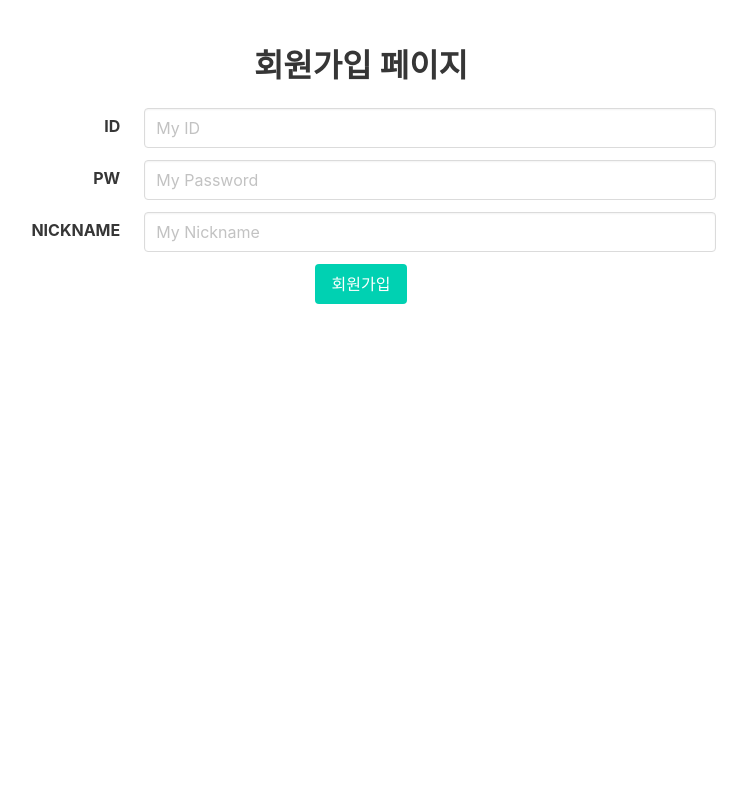
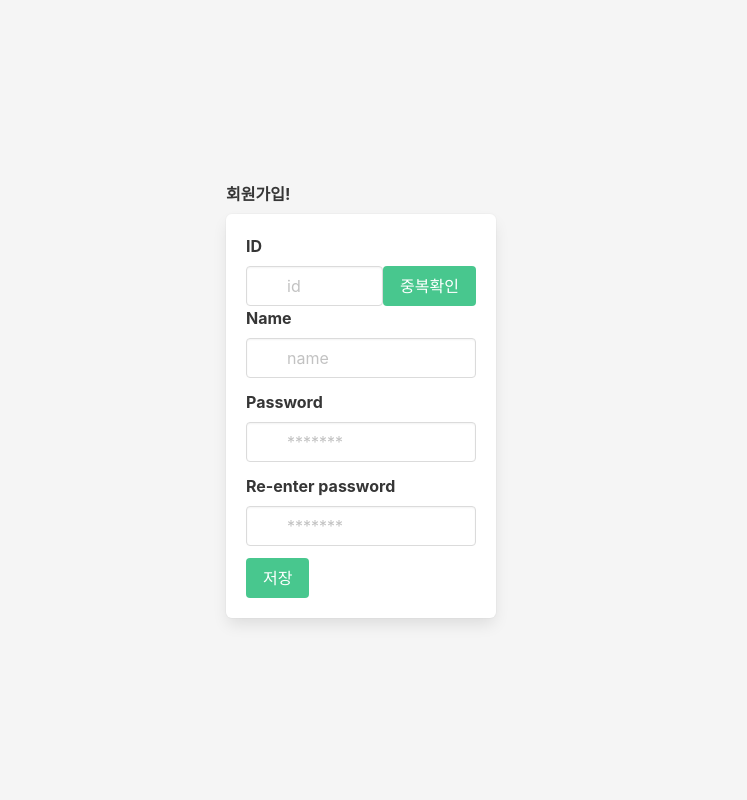
Before and after one commit to SangHoonly/stock_team4, a Flask app: template templates/sign_up.html in a window 1280 px wide. Shown: the whole page, without its empty margins (279-1026 px from the left). Run offline with Flask 2, Linux system fonts and the light colour scheme; the template is opened without the code that fills it, so the values that code supplies are empty; some libraries are stand-ins or nearby versions.

Commit message:
회원가입 수정

```diff
--- a/templates/sign_up.html
+++ b/templates/sign_up.html
@@ -1,88 +1,169 @@
-<!doctype html>
+<!DOCTYPE html>
 <html lang="en">
 <head>
-
-        <!-- Webpage Title -->
-        <title>Hello, world!</title>
-
-        <!-- Required meta tags -->
     <meta charset="utf-8">
     <meta name="viewport" content="width=device-width, initial-scale=1, shrink-to-fit=no">
+    <title>회원가입 테스트</title>
 
-        <!-- Bulma CSS -->
+    <!-- Bulma CSS 링크 -->
     <link rel="stylesheet" href="https://cdn.jsdelivr.net/npm/bulma@0.9.1/css/bulma.min.css">
-        <!-- JS -->
     <script src="https://ajax.googleapis.com/ajax/libs/jquery/3.4.1/jquery.min.js"></script>
     <script src="https://cdnjs.cloudflare.com/ajax/libs/jquery-cookie/1.4.1/jquery.cookie.js"></script>
+    <script>
+        let idcheck = false
+        function sign_up() {
+            let username = $("#input-username").val()
+            let userid = $("#input-userid").val()
+            let password = $("#input-password").val()
+            let password2 = $("#input-password2").val()
+            console.log(userid, username, password, password2)
 
-        <script>
-            // 간단한 회원가입 함수입니다.
-            // 아이디, 비밀번호, 닉네임을 받아 DB에 저장합니다.
-            function register() {
+
+            if (!idcheck) {
+                alert("아이디 중복확인을 해주세요.")
+                return;
+            }
+            if (username == "") {
+                alert("이름를 입력해주세요.")
+                $("#input-username").focus()
+                return;
+            }
+            if (password == "") {
+                alert("비밀번호를 입력해주세요.")
+                $("#input-password").focus()
+                return;
+            } else if (!is_password(password)) {
+                alert("비밀번호의 형식을 확인해주세요. 영문과 숫자 필수 포함, 특수문자(!@#$%^&*) 사용가능 5-20자")
+                $("#input-password").focus()
+                return;
+            }
+            if (password2 == "") {
+                alert("비밀번호를 입력해주세요.")
+                $("#input-password2").focus()
+                return;
+            } else if (password2 != password) {
+                alert("비밀번호가 일치하지 않습니다.")
+                $("#input-password2").focus()
+                return;
+            }
             $.ajax({
                 type: "POST",
                 url: "/api/register",
                 data: {
-                        id_give: $('#userid').val(),
-                        pw_give: $('#userpw').val(),
-                        nickname_give: $('#usernick').val()
+                    id_give: userid,
+                    pw_give: password,
+                    nickname_give: username
                 },
                 success: function (response) {
-                        if (response['result']) {
-                            alert('회원가입이 완료되었습니다.')
-                            window.location.href = '/login'
-                        } else {
-                            alert(response['msg'])
+                    alert("회원가입을 축하드립니다!")
+                    window.location.replace("/login")
                 }
-                    }
-                })
+            });
         }
 
+        function is_nickname(asValue) {
+            var regExp = /^(?=.*[a-zA-Z])[-a-zA-Z0-9_.]{2,10}$/;
+            return regExp.test(asValue);
+        }
+
+        function is_password(asValue) {
+            var regExp = /^(?=.*\d)(?=.*[a-zA-Z])[0-9a-zA-Z!@#$%^&*]{5,20}$/;
+            return regExp.test(asValue);
+        }
+
+        function check_dup() {
+            let username = $("#input-userid").val()
+            console.log(username)
+            if (username == "") {
+                alert("아이디를 입력해주세요.")
+                $("#input-userid").focus()
+                idcheck = false
+                return;
+            }
+            if (!is_nickname(username)) {
+                alert("아이디의 형식을 확인해주세요. 영문과 숫자, 일부 특수문자(._-) 사용 가능. 2-10자 길이")
+                $("#input-userid").focus()
+                idcheck = false
+                return;
+            }
+            $("#dup-btn").addClass("is-loading")
+            $.ajax({
+                type: "POST",
+                url: "/api/check-dup",
+                data: {
+                    userid_give: username
+                },
+                success: function (response) {
+                    if (response["exists"]) {
+                        alert("존재하는 아이디 입니다.")
+                        $("#input-userid").focus()
+                        idcheck = false
+                    } else {
+                        alert("사용할 수 있는 아이디입니다.")
+                        $("#input-userid").attr("disabled", true);
+                        idcheck = true
+                    }
+                    $("#dup-btn").removeClass("is-loading")
+                }
+            });
+        }
     </script>
 </head>
 <body>
-        <div class="section has-text-centered">
-            <h1 class="title">회원가입 페이지</h1>
-            <div class="container" style="width:60%">
-                <div class="field is-horizontal">
-                    <div class="field-label is-normal">
-                        <label class="label" for="userid">ID</label>
+<section class="hero is-light is-fullheight">
+    <div class="hero-body">
+        <div class="container">
+            <div class="columns is-centered">
+                <div class="column is-5-tablet is-4-desktop is-3-widescreen">
+                    <label for="" class="label">회원가입!</label>
+                    <div class="box">
+                        <div class="field">
+                            <label for="" class="label">ID</label>
+                            <div class="control has-icons-left" style="display: flex">
+                                <input id="input-userid" type="text" placeholder="id" class="input">
+                                <button class="button is-success" id="dup-btn" onclick="check_dup()">
+                                    중복확인
+                                </button>
+                                <span class="icon is-small is-left">
+                                    <i class="fa fa-envelope"></i>
+                                </span>
                             </div>
-                    <div class="field-body">
+                            <label for="" class="label">Name</label>
+                            <div class="control has-icons-left">
+                                <input id="input-username" type="text" placeholder="name" class="input">
+                                <span class="icon is-small is-left">
+                                    <i class="fa fa-envelope"></i>
+                                </span>
+                            </div>
+                        </div>
                         <div class="field">
-                            <div class="control">
-                                <input type="text" class="input" id="userid" aria-describedby="emailHelp"
-                                       placeholder="My ID">
+                            <label for="" class="label">Password</label>
+                            <div class="control has-icons-left">
+                                <input id="input-password" type="password" placeholder="*******" class="input" >
+                                <span class="icon is-small is-left">
+                                    <i class="fa fa-lock"></i>
+                                </span>
+                            </div>
+                        </div>
+                        <div class="field">
+                            <label for="" class="label">Re-enter password</label>
+                            <div class="control has-icons-left">
+                                <input id="input-password2" type="password" placeholder="*******" class="input">
+                                <span class="icon is-small is-left">
+                                    <i class="fa fa-lock"></i>
+                                </span>
+                            </div>
+                        </div>
+                        <div class="field">
+                            <button class="button is-success" onclick="sign_up()">
+                                저장
+                            </button>
                         </div>
                     </div>
                 </div>
             </div>
-                <div class="field is-horizontal">
-                    <div class="field-label is-normal">
-                        <label class="label" for="userpw">PW</label>
-                    </div>
-                    <div class="field-body">
-                        <div class="field">
-                            <div class="control">
-                                <input type="password" class="input" id="userpw" placeholder="My Password">
         </div>
     </div>
-                    </div>
-                </div>
-                <div class="field is-horizontal">
-                    <div class="field-label is-normal">
-                        <label class="label" for="usernick">NICKNAME</label>
-                    </div>
-                    <div class="field-body">
-                        <div class="field">
-                            <div class="control">
-                                <input type="text" class="input" id="usernick" placeholder="My Nickname">
-                            </div>
-                        </div>
-                    </div>
-                </div>
-                <button class="button is-primary" onclick="register()">회원가입</button>
-            </div>
-        </div>
+</section>
 </body>
 </html>
```
Also changed, not shown: view/view.py (+8 -0 lines). Lines whose indentation alone changed are shown as unchanged.
